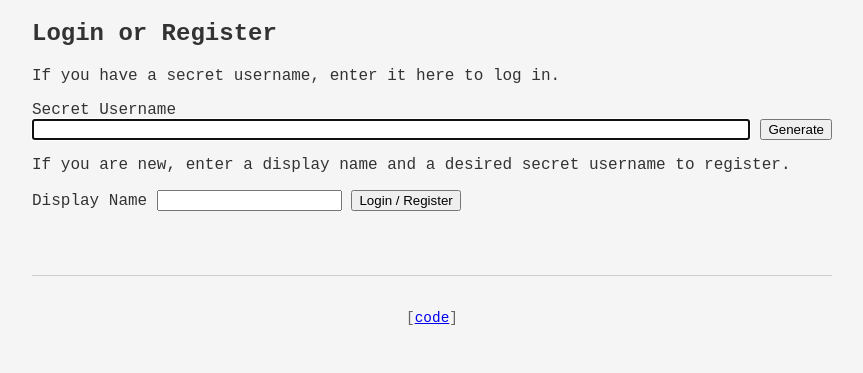
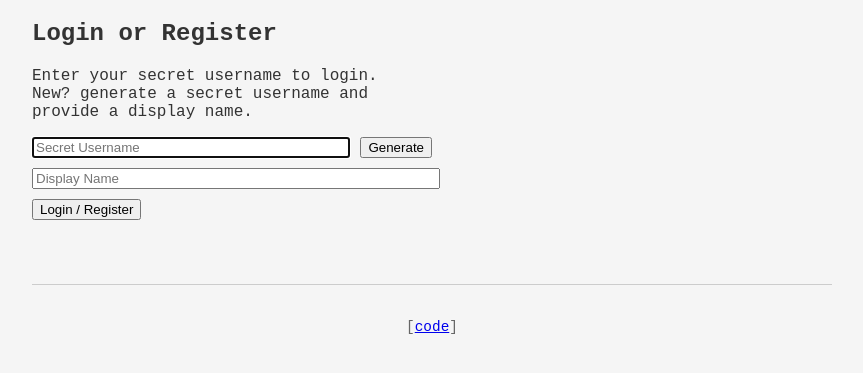
Before and after one commit to emiliocantuc/ml-katas, a Flask app: page /login in a window 1280 px wide. Shown: the part 110-483 px from the top of the page, without its empty margins (208-1071 px from the left). Run offline with Flask 3, Linux system fonts and the light colour scheme; some libraries are stand-ins or nearby versions.

Commit message:
improve login

```diff
--- a/app.py
+++ b/app.py
@@ -199,7 +199,7 @@ def index():
 
     for kata_row in katas_data:
         kata_dict = dict(kata_row)
-        kata_dict['author_id'] = kata_row['author_display_name'] # Use display name
+        kata_dict['author_display_name'] = kata_row['author_display_name']
         # Fetch topics for each kata
         cursor.execute("SELECT t.name FROM topics t JOIN kata_topics kt ON t.id = kt.topic_id WHERE kt.kata_id = ?", (kata_row['id'],))
         kata_dict['topics'] = [row['name'] for row in cursor.fetchall()]
@@ -516,7 +516,7 @@ def get_katas_by_action(user_id, action_type):
     katas_list = []
     for kata_row in katas_data:
         kata_dict = dict(kata_row)
-        kata_dict['author_id'] = kata_row['author_display_name']
+        kata_dict['author_display_name'] = kata_row['author_display_name']
         cursor.execute("SELECT t.name FROM topics t JOIN kata_topics kt ON t.id = kt.topic_id WHERE kt.kata_id = ?", (kata_row['id'],))
         kata_dict['topics'] = [row['name'] for row in cursor.fetchall()]
 
--- a/templates/login.html
+++ b/templates/login.html
@@ -5,22 +5,24 @@
 {% block content %}
     <h2>Login or Register</h2>
 
+    <div style="max-width: 400px;">
+    <form method="post">
+        <p>
+            Enter your secret username to login.
+            <br>
+            New? generate a secret username and provide a display name.
+        </p>
 
-
-    <form method="post">
-        <p>If you have a secret username, enter it here to log in.</p>
-        <label for="secret_username">Secret Username</label>
-        <div style="display: flex; align-items: center;">
-            <input type="text" id="secret_username" name="secret_username" required autofocus style="flex-grow: 1; margin-right: 10px;">
+        <div style="display: flex; align-items: center; margin-bottom: 10px;">
+            <input type="text" id="secret_username" name="secret_username" required autofocus style="flex-grow: 1; margin-right: 10px;" placeholder="Secret Username">
             <button type="button" id="generateUsernameBtn" class="btn btn-secondary btn-sm">Generate</button>
         </div>
 
-        <p>If you are new, enter a display name and a desired secret username to register.</p>
-        <label for="display_name">Display Name</label>
-        <input type="text" id="display_name" name="display_name">
+        <input type="text" id="display_name" name="display_name" placeholder="Display Name" style="width: 100%; margin-bottom: 10px;">
 
         <button type="submit">Login / Register</button>
     </form>
+    </div>
 
     <script>
         document.addEventListener('DOMContentLoaded', function() {
@@ -28,14 +30,14 @@
             const secretUsernameInput = document.getElementById('secret_username');
 
             generateUsernameBtn.addEventListener('click', function() {
-                // Generate a random UUID (Universally Unique Identifier)
-                // This is a common way to get a reasonably unique string
-                const uuid = 'xxxxxxxx-xxxx-4xxx-yxxx-xxxxxxxxxxxx'.replace(/[xy]/g, function(c) {
-                    const r = Math.random() * 16 | 0,
-                        v = c == 'x' ? r : (r & 0x3 | 0x8);
-                    return v.toString(16);
-                });
-                secretUsernameInput.value = 'user-' + uuid.substring(0, 8); // Prepend 'user-' and shorten for readability
+                const array = new Uint32Array(20);
+                window.crypto.getRandomValues(array);
+                let username = '';
+                const chars = 'ABCDEFGHIJKLMNOPQRSTUVWXYZabcdefghijklmnopqrstuvwxyz0123456789';
+                for (let i = 0; i < array.length; i++) {
+                    username += chars.charAt(array[i] % chars.length);
+                }
+                secretUsernameInput.value = 'u-' + username;
             });
         });
     </script>
```
